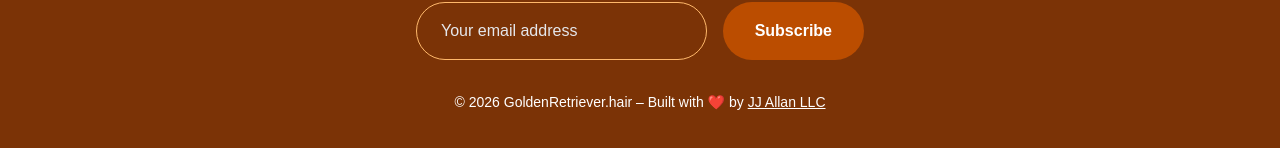
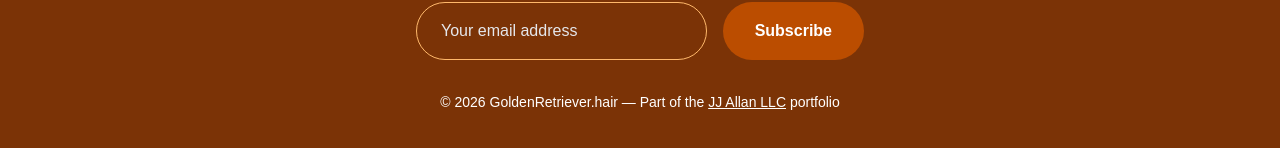
Before and after one commit to JJAllanLLC/goldenretriever-hair, a Next.js app: page / in a window 1280 px wide. Shown: the part 1931-2079 px from the top of the page. Built offline with nearby package versions, Linux system fonts and the light colour scheme; a web font is replaced by a local one.

Commit message:
jj allan footer

```diff
--- a/src/components/Footer.tsx
+++ b/src/components/Footer.tsx
@@ -21,10 +21,16 @@ export function Footer() {
           </form>
         </div>
         <p className="text-sm">
-          © {new Date().getFullYear()} GoldenRetriever.hair – Built with ❤️ by{" "}
-          <a href="https://jjallanllc.com" className="underline hover:text-amber-300">
+          © 2026 GoldenRetriever.hair — Part of the{" "}
+          <a
+            href="https://jjallanllc.com"
+            target="_blank"
+            rel="noopener noreferrer"
+            className="underline hover:text-orange-300"
+          >
             JJ Allan LLC
-          </a>
+          </a>{" "}
+          portfolio
         </p>
       </div>
     </footer>
```
